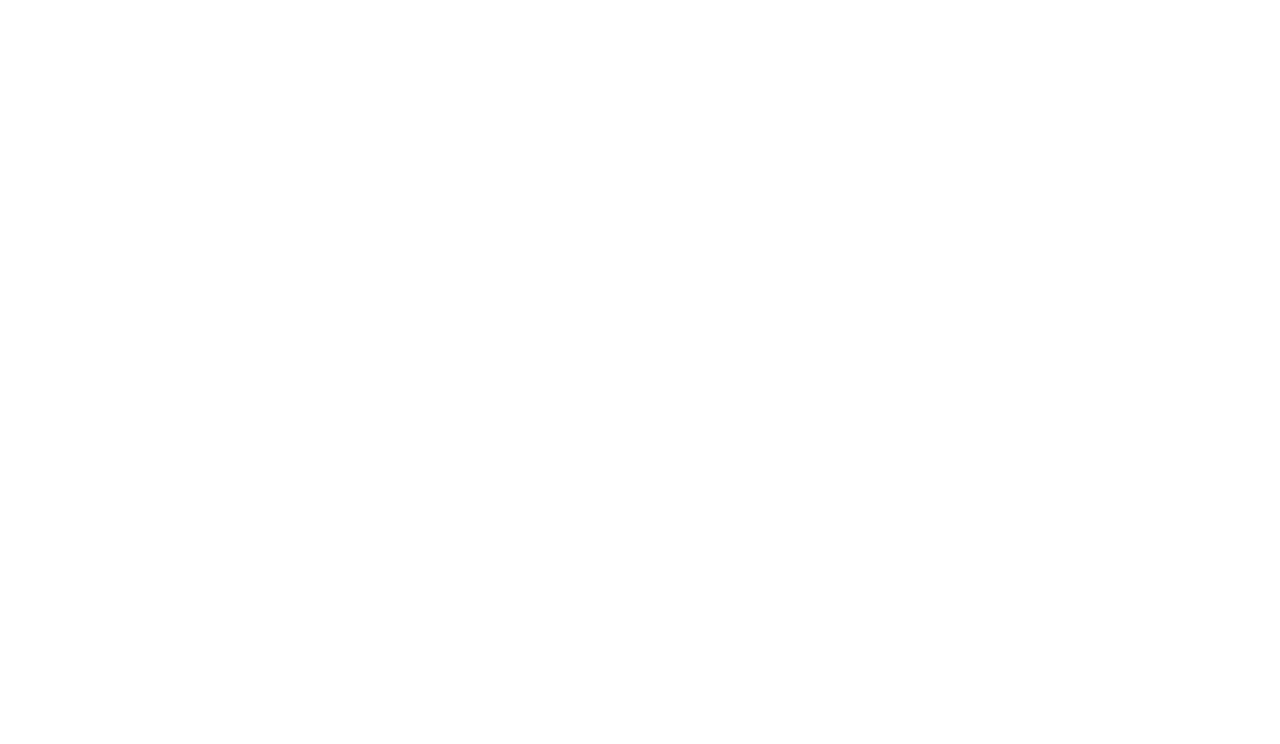
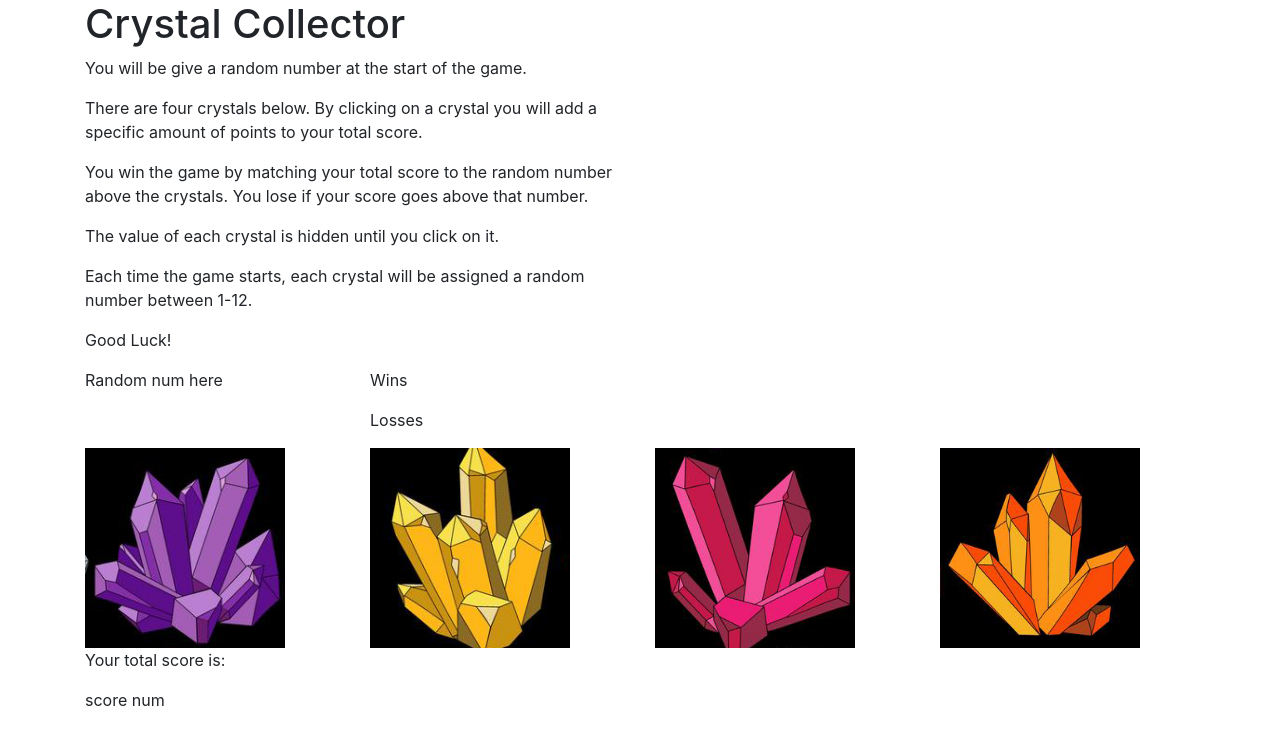
Before and after one commit to matt-wilson78/unit-4-game, a plain HTML site: page index.html in a window 1280 px wide. Drawn offline with nearby package versions, Linux system fonts and the light colour scheme.

Commit message:
html outline done, random numbers working, vars added

```diff
--- a/assets/css/style.css
+++ b/assets/css/style.css
@@ -0,0 +1,5 @@
+img {
+    width: 200px; /* You can set the dimensions to whatever you want */
+    height: 200px;
+    object-fit: cover;
+}
--- a/assets/javascript/game.js
+++ b/assets/javascript/game.js
@@ -13,15 +13,23 @@
 //what I'll need
 
 //var for random number
-
+var randomNum = Math.floor(Math.random() * 102) + 19;
+console.log(randomNum);
 //var for each crystal? or one var that will update all?
-
+var crystalOneNum = Math.floor(Math.random() * 13);
+console.log("C 1: " + crystalOneNum);
+var crystalTwoNum = Math.floor(Math.random() * 13);
+console.log("c 2: " + crystalTwoNum);
+var crystalThreeNum = Math.floor(Math.random() * 13);
+console.log("c 3: " + crystalThreeNum);
+var crystalFourNum = Math.floor(Math.random() * 13);
+console.log("c 4: " + crystalFourNum);
 //var for wins
-
+var wins = 0;
 //var for losses
-
+var losses = 0;
 //var for score
-
+var score = 0;
 //click functions for each crystal
 
 //function to increase score as crystals are clicked
--- a/index.html
+++ b/index.html
@@ -11,6 +11,79 @@
 
 <body>
 
+    <div class="container">
+
+        <!--H1 for title
+        <p> for instructions
+        <div> 2 columns for random number & wins/losses
+        <div> for crystals
+        <p> for "Your total score is:"
+        <div> for total score
+        -->
+
+        <div class="row">
+            <div class="col-12">
+                <h1>Crystal Collector</h1>
+            </div>
+        </div>
+
+        <div class="row">
+            <div class="col-6">
+                <p>You will be give a random number at the start of the game.</p>
+                <p>There are four crystals below. By clicking on a crystal you will add a specific amount of points to your total score.</p>
+                <p>You win the game by matching your total score to the random number above the crystals. You lose if your score goes above that number.</p>
+                <p>The value of each crystal is hidden until you click on it.</p>
+                <p>Each time the game starts, each crystal will be assigned a random number between 1-12.</p>
+                <p>Good Luck!</p>
+            </div>
+        </div>
+
+        <div class="row">
+            <div class="col-3">
+                <p>Random num here</p>
+            </div>
+            <div class="col-1">
+                <p>Wins</p>
+                    <div class="row">
+                        <div class ="col-1">
+                            <p>Losses</p>
+                        </div>
+                    </div>
+            </div>
+        </div>
+
+        <div class="row">
+            <div class="col-3">
+                <img src="assets/images/crystal1.png">
+            </div>
+
+            <div class="col-3">
+                <img src="assets/images/crystal2.png">
+            </div>
+
+            <div class="col-3">
+                <img src="assets/images/crystal3.png">
+            </div>
+
+            <div class="col-3">
+                <img src="assets/images/crystal4.png">
+            </div>
+        </div>
+
+        <div class="row">
+            <div class="col-2">
+                <p>Your total score is:</p>
+            </div>
+        </div>
+
+        <div class="row">
+            <div class="col-2">
+                <p>score num</p>
+            </div>
+        </div>
+
+    </div>
+
     <script
         src="https://code.jquery.com/jquery-3.4.1.min.js"
         integrity="sha256-CSXorXvZcTkaix6Yvo6HppcZGetbYMGWSFlBw8HfCJo="
```
Also changed, not shown: assets/images/crystal1.png (added), assets/images/crystal2.png (added), assets/images/crystal3.png (added), assets/images/crystal4.png (added).
